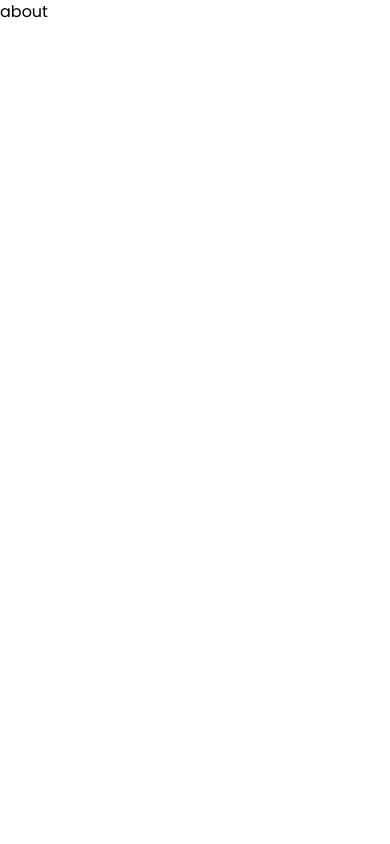
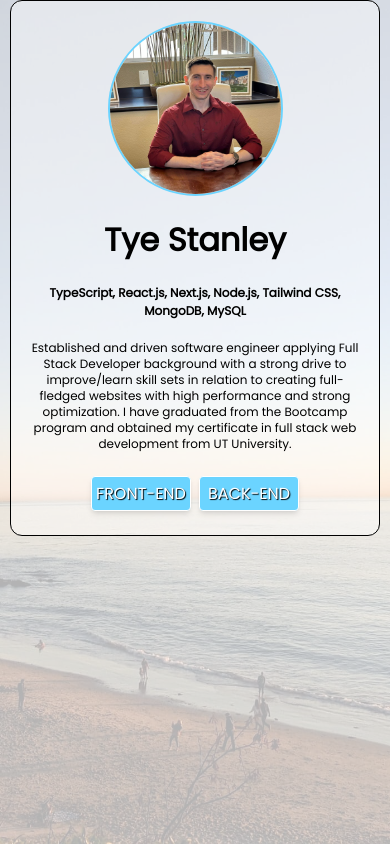
Before and after one commit to TyeStanley/ts-next-portfolio, a Next.js app: page /About in a window 390 px wide. Built offline with nearby package versions, Linux system fonts and the light colour scheme.

Commit message:
completed about page for mobile view & updated homepage social icons animations

```diff
--- /dev/null
+++ b/components/TechModal.tsx
@@ -0,0 +1,52 @@
+import React, { Fragment } from "react";
+import { Transition, Dialog } from "@headlessui/react";
+
+interface AboutProps {
+  isOpen: boolean;
+  setIsOpen: React.Dispatch<React.SetStateAction<boolean>>;
+  title: string;
+  techList: string;
+  description: string;
+}
+
+export default function TechModal(props: AboutProps) {
+  const { isOpen, setIsOpen, title, techList, description } = props;
+
+  return (
+    <>
+      <Transition as={Fragment} appear show={isOpen}>
+        <Dialog
+          onClose={() => setIsOpen(false)}
+          open={isOpen}
+          className={`relative z-50`}
+        >
+          <div className="fixed inset-0 bg-black/30" aria-hidden="true" />
+          <Transition.Child
+            as={Fragment}
+            enter="ease-out duration-300"
+            enterFrom="opacity-0 scale-0"
+            enterTo="opacity-100 scale-1"
+            leave="ease-in duration-300"
+            leaveFrom="opacity-100 scale-1"
+            leaveTo="opacity-0 scale-0"
+          >
+            <div className="fixed inset-0 flex items-center justify-center border-2 border-[#6BD4FF] bg-white/50 p-5 text-center">
+              <Dialog.Panel className="border border-[#6BD4FF] bg-white p-1">
+                <Dialog.Title className="mt-5 text-lg font-extrabold">
+                  {title}
+                </Dialog.Title>
+                <div className="line-pulse mx-auto mt-5 h-[1px] w-[100px] bg-black" />
+                <Dialog.Description className="mt-5 text-[12px] font-bold">
+                  {techList}
+                </Dialog.Description>
+                <Dialog.Description className="mt-5 mb-5 text-sm">
+                  {description}
+                </Dialog.Description>
+              </Dialog.Panel>
+            </div>
+          </Transition.Child>
+        </Dialog>
+      </Transition>
+    </>
+  );
+}
--- a/pages/About.tsx
+++ b/pages/About.tsx
@@ -1,3 +1,87 @@
-export default function about() {
-  return <div>about</div>;
+import Head from "next/head";
+import Image from "next/image";
+import { useState } from "react";
+import TechModal from "../components/TechModal";
+
+const photo = require("../assets/professional-photo.jpg");
+
+export default function About() {
+  const [isOpen, setIsOpen] = useState(false);
+  const [isOpen2, setIsOpen2] = useState(false);
+
+  function handleClick() {
+    setIsOpen(true);
+  }
+
+  function handleClick2() {
+    setIsOpen2(true);
+  }
+
+  return (
+    <>
+      <Head>
+        <title>About Page | Tye Stanley</title>
+      </Head>
+
+      <TechModal
+        isOpen={isOpen}
+        setIsOpen={setIsOpen}
+        title="Front-End Technologies"
+        techList="React, NextJS, Tailwind CSS, Material UI, Bootstrap, CSS3"
+        description="I am a Full-Stack Developer, who focuses on the MERN Stack and now NextJS. React is my favorite framework for designing because of its seperation of concerns and efficiency it provides. I'm a fan of performance and optimization to make sites run great!"
+      />
+
+      <TechModal
+        isOpen={isOpen2}
+        setIsOpen={setIsOpen2}
+        title="Back-End Technologies"
+        techList="Node.js, Express.js, MongoDB, mySQL, RESTful, GraphQL"
+        description="I think that without a solid back-end foundation, you cannot succeed as a great front-end developer. I prefer utilizing Node.js framework to develop Restful Api and apply it to my back-end projects. I have knowledge to utilize GraphQL, PWA and I'm excited to learn about other new back-end technology!"
+      />
+
+      <div className="h-screen w-screen overflow-hidden bg-[url('../assets/main-background.jpg')] bg-cover bg-center bg-no-repeat">
+        <div className="justify-top flex h-full w-full flex-col bg-white bg-opacity-70">
+          {/* nav goes here */}
+          <section className="mx-auto w-[95vw] rounded-xl border border-black bg-white bg-opacity-40 px-5 text-center">
+            <Image
+              className="mx-auto mt-5 rounded-full border-2 border-[#6BD4FF]"
+              src={photo}
+              alt="Professional Photo"
+              width={175}
+              height={175}
+            />
+            <h1 className="mt-5 text-[32px] font-extrabold sm:text-[42px]">
+              Tye Stanley
+            </h1>
+            <p className="mt-5 text-[12px] font-bold sm:text-[14px]">
+              TypeScript, React.js, Next.js, Node.js, Tailwind CSS, MongoDB,
+              MySQL
+            </p>
+            <p className="mt-5 text-xs xs:mx-auto xs:w-[410px] sm:w-[500px] sm:text-[1rem] sm:leading-normal">
+              Established and driven software engineer applying Full Stack
+              Developer background with a strong drive to improve/learn skill
+              sets in relation to creating full-fledged websites with high
+              performance and strong optimization. I have graduated from the
+              Bootcamp program and obtained my certificate in full stack web
+              development from UT University.
+            </p>
+            <div className="mt-5 mb-5">
+              <button
+                onClick={() => handleClick()}
+                className="text-shadow m-1 h-[35px] w-[100px] rounded border border-white bg-[#6BD4FF] text-white shadow-md hover:border-[#6BD4FF] hover:bg-white hover:text-[#6BD4FF]"
+              >
+                FRONT-END
+              </button>
+              <button
+                onClick={() => handleClick2()}
+                className="text-shadow m-1 h-[35px] w-[100px] rounded border border-white bg-[#6BD4FF] text-white shadow-md hover:border-[#6BD4FF] hover:bg-white hover:text-[#6BD4FF]"
+              >
+                BACK-END
+              </button>
+            </div>
+          </section>
+        </div>
+      </div>
+    </>
+  );
 }
--- a/pages/_document.tsx
+++ b/pages/_document.tsx
@@ -4,9 +4,19 @@ export default function Document() {
   return (
     <Html lang="en">
       <Head>
+        <link rel="icon" href="/thirteen.svg" />
         <link
           href="https://fonts.googleapis.com/css2?family=Poppins&display=swap"
           rel="stylesheet"
+        />
+        <meta name="viewport" content="width=device-width, initial-scale=1" />
+        <meta
+          name="description"
+          content="I'm a full stack developer with a passion for creating beautiful and functional websites. I'm currently looking for a full time position as a web developer."
+        />
+        <meta
+          property="og:image"
+          content="https://i.ibb.co/4JsC4fD/portfolio.png"
         />
       </Head>
       <body>
--- a/pages/index.tsx
+++ b/pages/index.tsx
@@ -7,7 +7,7 @@ export default function Home() {
   return (
     <>
       <Head>
-        <title>Tye Stanley | Full Stack Developer</title>
+        <title>Full Stack Developer | Tye Stanley</title>
         <meta
           name="description"
           content="I'm a full stack developer with a passion for creating beautiful and functional websites. I'm currently looking for a full time position as a web developer."
@@ -77,10 +77,10 @@ export default function Home() {
             <div className="rotate-item mx-auto mt-10 flex w-[200px] justify-between opacity-0">
               <Link
                 href="https://github.com/TyeStanley"
-                className="border-1 rounded border border-white p-1 hover:bg-[#6BD4FF]"
+                className="border-1 rounded border-2 border-white p-1 transition-all hover:border-t-transparent"
               >
                 <Image
-                  className="hover:animate-bounce"
+                  className="transition-all hover:animate-bounce"
                   src={require("../assets/icons/github-icon.png")}
                   alt="Github Icon"
                   width={"40"}
@@ -89,10 +89,10 @@ export default function Home() {
               </Link>
               <Link
                 href="https://www.linkedin.com/in/tye-stanley/"
-                className="border-1 rounded border border-white p-1 hover:bg-[#6BD4FF]"
+                className="border-1 rounded border-2 border-white p-1 transition-all hover:border-t-transparent"
               >
                 <Image
-                  className="hover:animate-bounce"
+                  className="transition-all hover:animate-bounce"
                   src={require("../assets/icons/linkedin-icon.png")}
                   alt="Linkedin Icon"
                   width={"40"}
@@ -101,10 +101,10 @@ export default function Home() {
               </Link>
               <Link
                 href="https://stackoverflow.com/users/17858669/tye-stanley"
-                className="border-1 rounded border border-white p-1 hover:bg-[#6BD4FF]"
+                className="border-1 rounded border-2 border-white p-1 transition-all hover:border-t-transparent"
               >
                 <Image
-                  className="hover:animate-bounce"
+                  className="transition-all hover:animate-bounce"
                   src={require("../assets/icons/stack-overflow-icon.png")}
                   alt="Stack Overflow Icon"
                   width={"40"}
--- a/styles/globals.css
+++ b/styles/globals.css
@@ -77,6 +77,10 @@ a {
   --rotate-y: 180deg;
 }
 
+.text-shadow {
+  text-shadow: 1px 1px 1px black;
+}
+
 .bounce-2 {
   animation: bounce-new 1s infinite;
   animation-delay: 0.1s;
@@ -85,6 +89,23 @@ a {
 .bounce-3 {
   animation: bounce-new 1s infinite;
   animation-delay: 0.2s;
+}
+
+.line-pulse {
+  animation: line-pulse 2s infinite;
+  animation-delay: 0.3s;
+}
+
+@keyframes line-pulse {
+  0% {
+    transform: scale(1);
+  }
+  50% {
+    transform: scale(1.5);
+  }
+  100% {
+    transform: scale(1);
+  }
 }
 
 @keyframes bounce-new {
```
